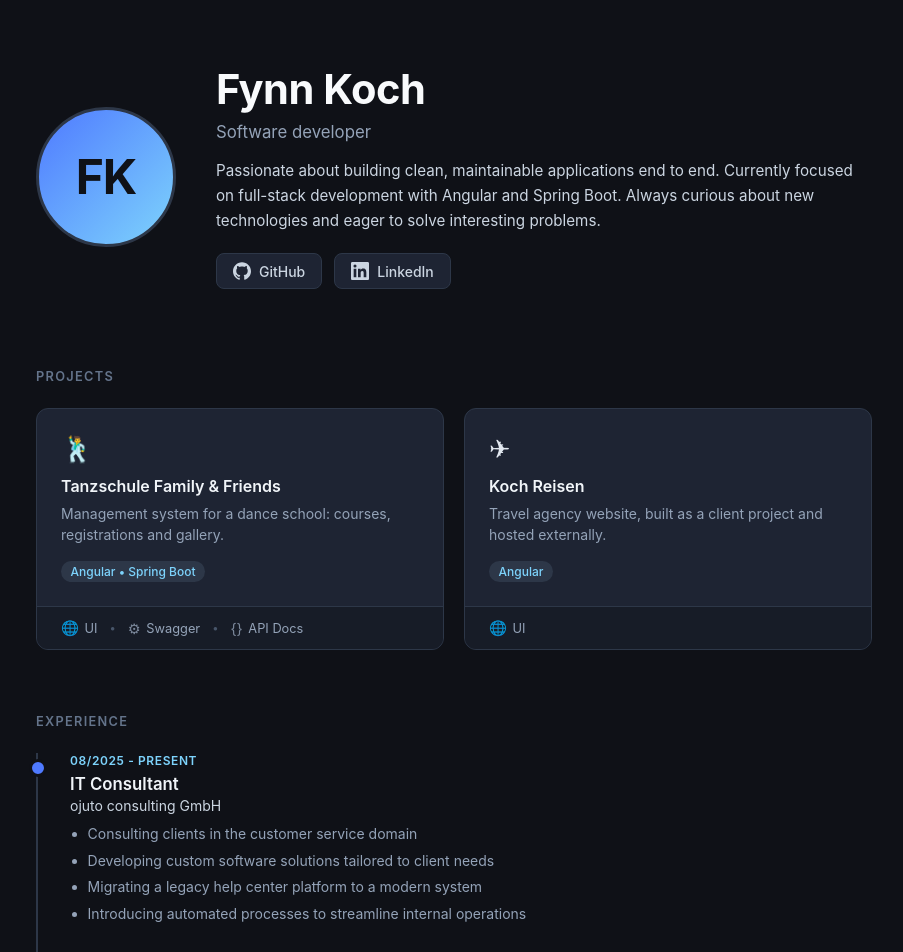
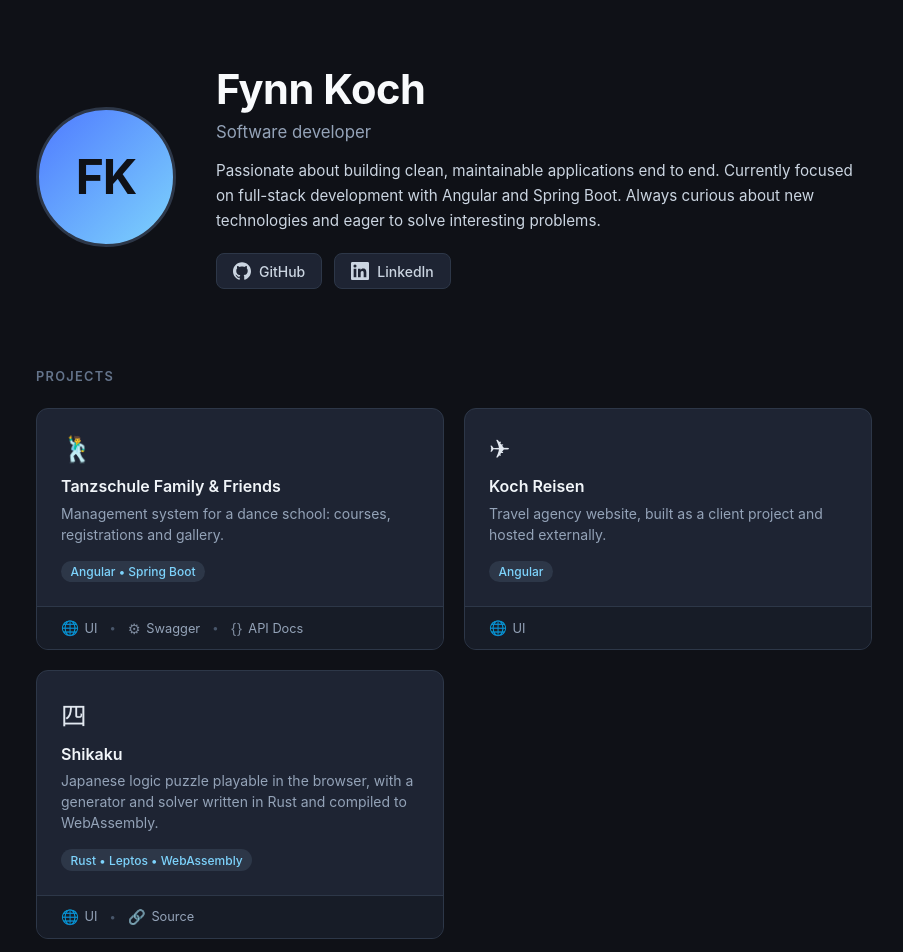
Before and after one commit to xK0ch/fynn-koch-landingpage, an Angular app: page / in a window 1280 px wide. Shown: the top 952 px of the page, without its empty margins (186-1089 px from the left). Built offline with nearby package versions, Linux system fonts and the light colour scheme.

Commit message:
Add new skihkaku project

```diff
--- a/src/app/projects/projects.html
+++ b/src/app/projects/projects.html
@@ -46,5 +46,27 @@
       </div>
     </article>
 
+    <article class="card">
+      <div class="card-main">
+        <span class="card-icon">&#22235;</span>
+        <div class="card-body">
+          <h3>Shikaku</h3>
+          <p>Japanese logic puzzle playable in the browser, with a generator and solver written in Rust and compiled to WebAssembly.</p>
+        </div>
+        <div class="card-footer">
+          <span class="tag">Rust &bull; Leptos &bull; WebAssembly</span>
+        </div>
+      </div>
+      <div class="card-links">
+        <a href="https://shikaku.fynn-koch.de" target="_blank" rel="noopener noreferrer">
+          <span class="link-icon">&#127760;</span> UI
+        </a>
+        <span class="link-divider">&bull;</span>
+        <a href="https://github.com/xK0ch/shikaku" target="_blank" rel="noopener noreferrer">
+          <span class="link-icon">&#128279;</span> Source
+        </a>
+      </div>
+    </article>
+
   </div>
 </section>
```
Also changed, not shown: 2 other files (tests, documents, lock files or other folders).
